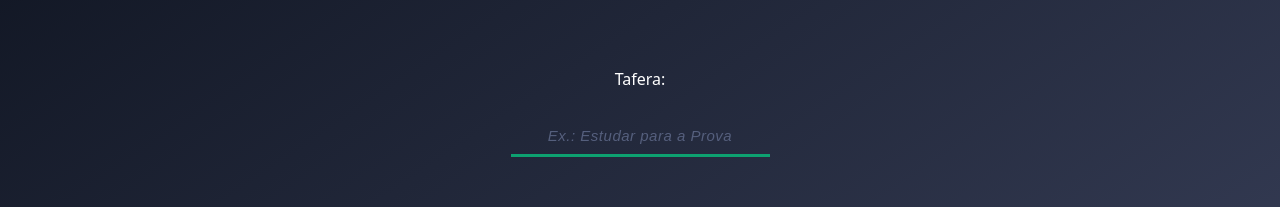
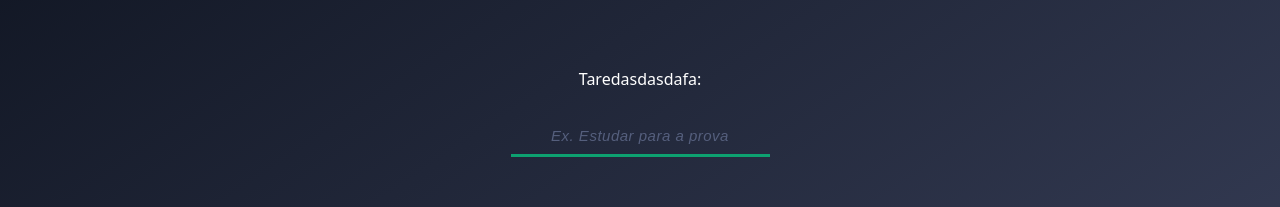
Before and after one commit to MaikeraHW/React, a React (Vite) app in the folder Chronos/: page / in a window 1280 px wide. Shown: the part 488-695 px from the top of the page. Built offline with nearby package versions, Linux system fonts and the light colour scheme.

Commit message:
input component studies and testing attributes

```diff
--- a/Chronos/src/components/Input/index.tsx
+++ b/Chronos/src/components/Input/index.tsx
@@ -1,16 +1,20 @@
 type InputProps = {
   id: string
+  labelText?: string
+  placeholder: string
 } & React.ComponentProps<"input">
 
 import styles from "./styles.module.css"
 
-export function Input({ id, type }: InputProps) {
+export function Input({ id, type, labelText, placeholder, ...rest }: InputProps) {
   return (
     <>
-      <label htmlFor={id} className={styles.label}>
-        Tafera:
-      </label>
-      <input type={type} id={id} placeholder="Ex.: Estudar para a Prova" className={styles.input} />
+      {labelText && (
+        <label htmlFor={id} className={styles.label}>
+          {labelText}
+        </label>
+      )}
+      <input type={type} id={id} placeholder={placeholder} className={styles.input} {...rest} />
     </>
   )
 }
--- a/Chronos/src/main.tsx
+++ b/Chronos/src/main.tsx
@@ -23,7 +23,7 @@ createRoot(document.getElementById("root")!).render(
     </Container>
     <Container>
       <form className="form">
-        <Input type="text" id="task" />
+        <Input type="text" id="task" labelText="Taredasdasdafa:" placeholder="Ex. Estudar para a prova" />
       </form>
     </Container>
   </StrictMode>
```
